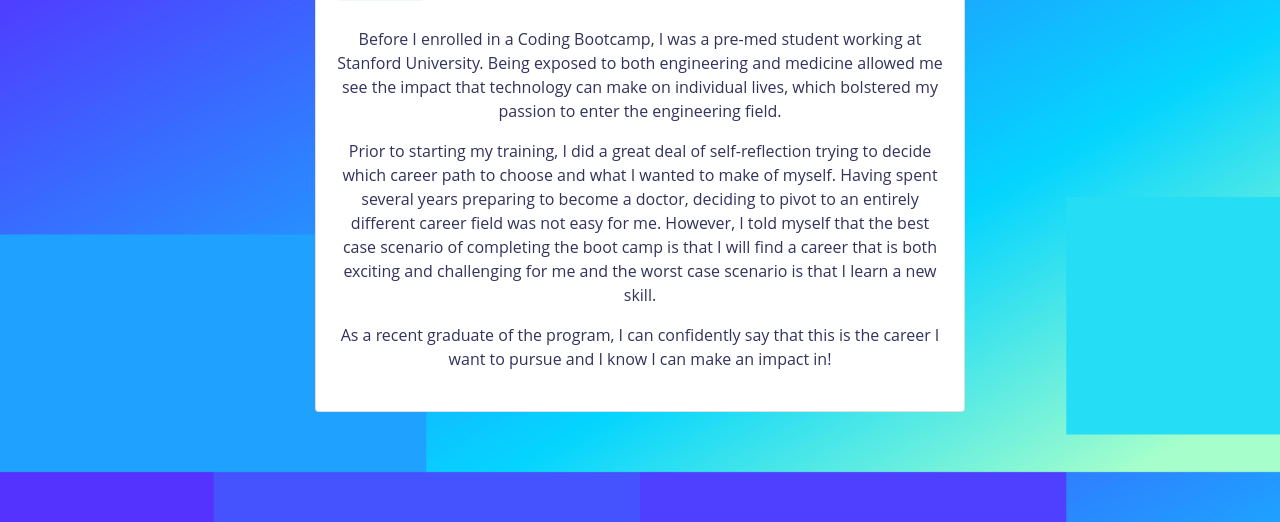
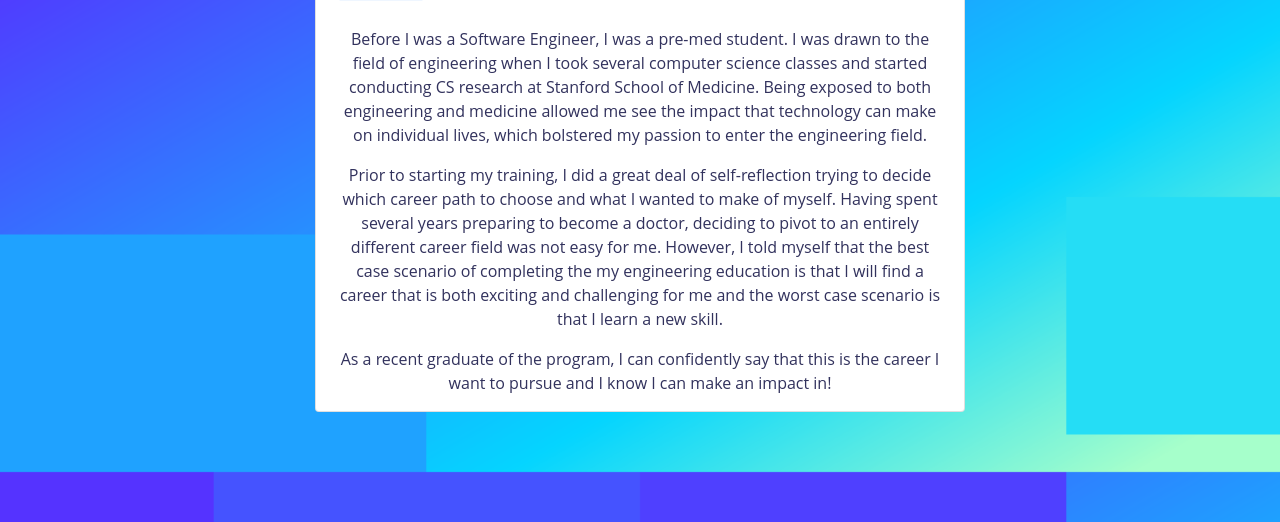
Before and after one commit to meghabprasad/stripe-coverletter, a plain HTML site: page index.html in a window 1280 px wide. Both pictures are taken after a click on the button "My story". Shown: the part 278-800 px from the top of the page. Drawn offline with nearby package versions, Linux system fonts and the light colour scheme.

```diff
--- a/index.html
+++ b/index.html
@@ -35,7 +35,7 @@
             $("#my-story").attr("style", "color: black");
             $("#why").attr("style", "color: white");
             $("#unique").attr("style", "color: white");
-            $("#response-content").html("<p>Before I enrolled in a Coding Bootcamp, I was a pre-med student working at Stanford University. Being exposed to both engineering and medicine allowed me see the impact that technology can make on individual lives, which bolstered my passion to enter the engineering field.</p><p>Prior to starting my training, I did a great deal of self-reflection trying to decide which career path to choose and what I wanted to make of myself. Having spent several years preparing to become a doctor, deciding to pivot to an entirely different career field was not easy for me. However, I told myself that the best case scenario of completing the boot camp is that I will find a career that is both exciting and challenging for me and the worst case scenario is that I learn a new skill.</p><p>As a recent graduate of the program, I can confidently say that this is the career I want to pursue and I know I can make an impact in!</p>")
+            $("#response-content").html("<p>Before I was a Software Engineer, I was a pre-med student. I was drawn to the field of engineering when I took several computer science classes and started conducting CS research at Stanford School of Medicine. Being exposed to both engineering and medicine allowed me see the impact that technology can make on individual lives, which bolstered my passion to enter the engineering field.</p><p>Prior to starting my training, I did a great deal of self-reflection trying to decide which career path to choose and what I wanted to make of myself. Having spent several years preparing to become a doctor, deciding to pivot to an entirely different career field was not easy for me. However, I told myself that the best case scenario of completing the my engineering education is that I will find a career that is both exciting and challenging for me and the worst case scenario is that I learn a new skill.</p><p>As a recent graduate of the program, I can confidently say that this is the career I want to pursue and I know I can make an impact in!</p>")
         })
 
         $("#unique").click(function(){
```
